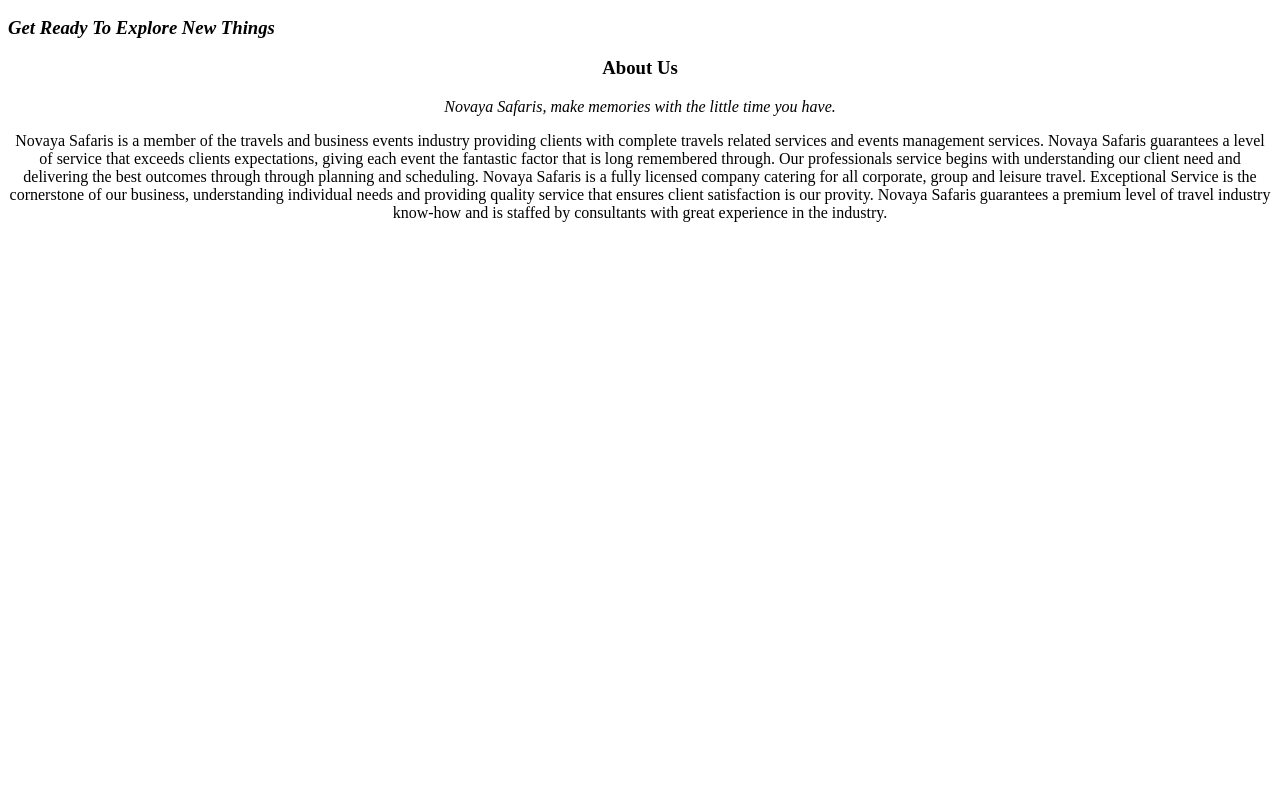
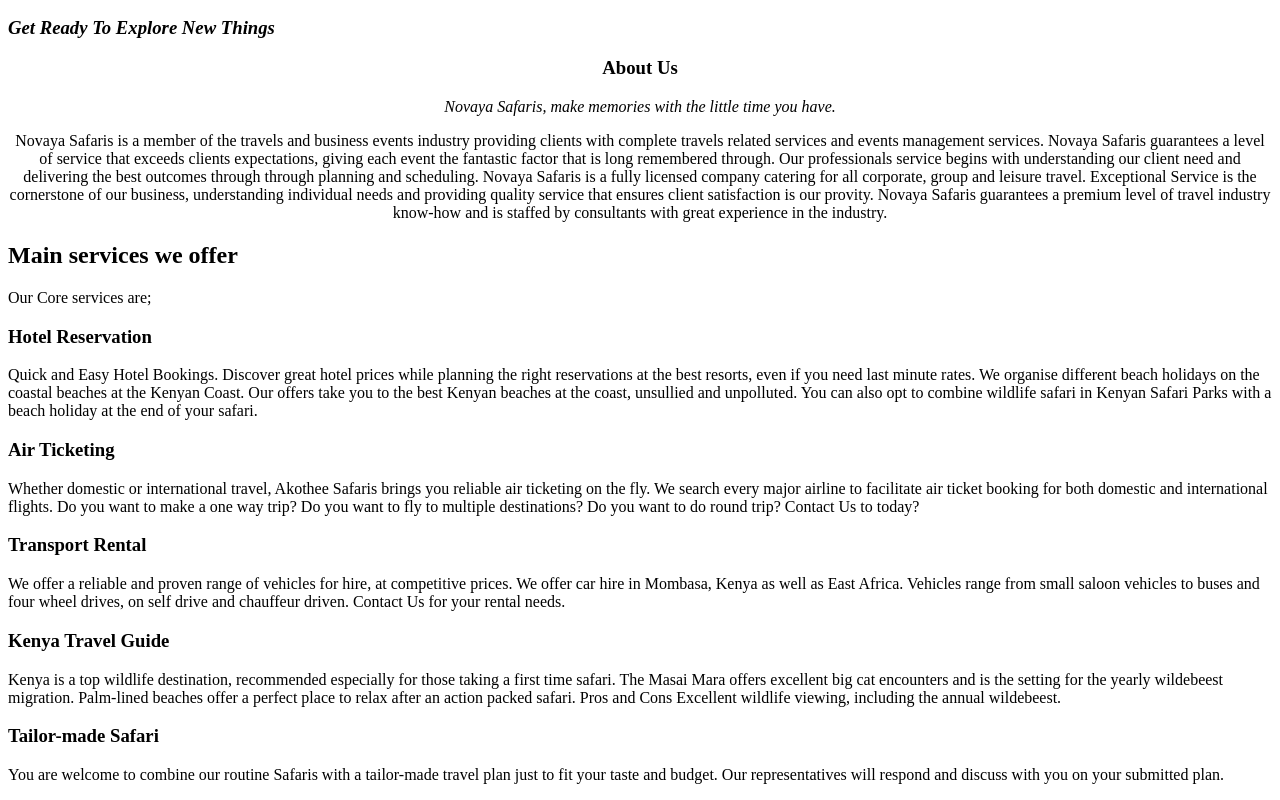
Before and after one commit to ShazzKimani/Novaya_Safaris, a plain HTML site: page index.html in a window 1280 px wide. Shown: the part 490-1290 px from the top of the page. Before the commit the page ends 800 px from the top, so only its background shows below. Drawn offline with Linux system fonts and the light colour scheme.

Commit message:
Created a div class of Services

```diff
--- a/index.html
+++ b/index.html
@@ -63,6 +63,53 @@
 
         </div>
     </div>
+    <div id="services">
+        <h2>Main services we offer</h2>
+            <p>Our Core services are;</p>
+            <div class="circle-shape">
+                <h3>Hotel Reservation</h3>
+                    <p>
+                       Quick and Easy Hotel Bookings.
+                       Discover great hotel prices while planning the right reservations at the best resorts, even if you need last minute rates.
+                       We organise different beach holidays on the coastal beaches at the Kenyan Coast.
+                       Our offers take you to the best Kenyan beaches at the coast, unsullied and unpolluted.
+                       You can also opt to combine wildlife safari in Kenyan Safari Parks with a beach holiday at the end of your safari.
+                     </p>
+            </div>
+            <div class="circle-shape">
+                <h3>Air Ticketing</h3>
+                <p>
+                    Whether domestic or international travel, Akothee Safaris brings you reliable air ticketing on the fly.
+                    We search every major airline to facilitate air ticket booking for both domestic and international flights.
+                    Do you want to make a one way trip? Do you want to fly to multiple destinations? Do you want to do round trip? Contact Us to today?
+                </p>
+
+            </div>
+            <div class="circle-shape">
+                <h3>Transport Rental</h3>
+                <p>
+                    We offer a reliable and proven range of vehicles for hire, at competitive prices.
+                    We offer car hire in Mombasa, Kenya as well as East Africa. Vehicles range from small saloon vehicles to buses and four wheel drives, on self drive and chauffeur driven.
+                    Contact Us for your rental needs.
+                </p>
+
+            </div>
+            <div class="circle-shape">
+                <h3>Kenya Travel Guide</h3>
+                <p>
+                    Kenya is a top wildlife destination, recommended especially for those taking a first time safari.
+                    The Masai Mara offers excellent big cat encounters and is the setting for the yearly  wildebeest migration.
+                    Palm-lined beaches offer a perfect place to relax after an action packed safari. Pros and Cons Excellent wildlife viewing, including the annual wildebeest.
+                </p>
+            </div>
+            <div class="circle-shape">
+                <h3>Tailor-made Safari</h3>
+                <p>
+                    You are welcome to combine our routine Safaris with a tailor-made travel plan just to fit your taste and budget.
+                    Our representatives will respond and discuss with you on your submitted plan.
+                </p>
+            </div>
+         </div>
 
 </body>
 </html>
```
